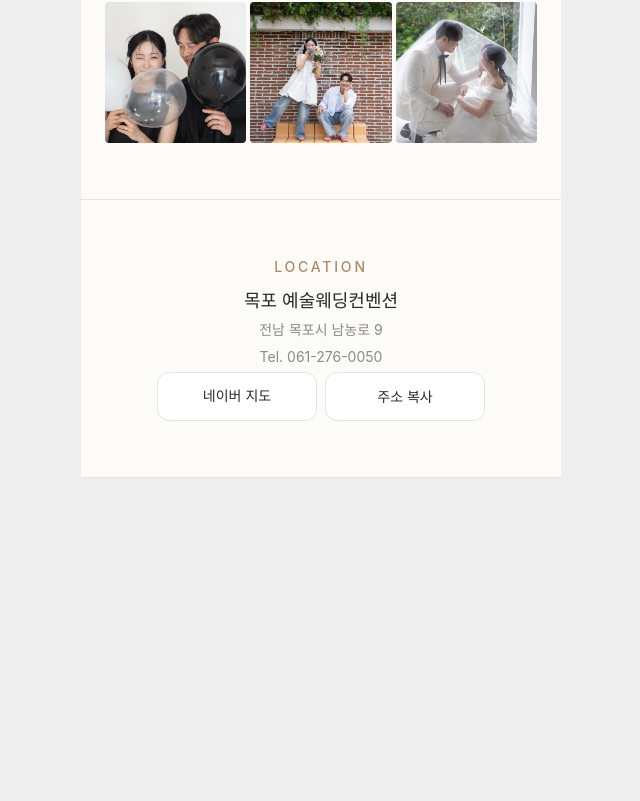
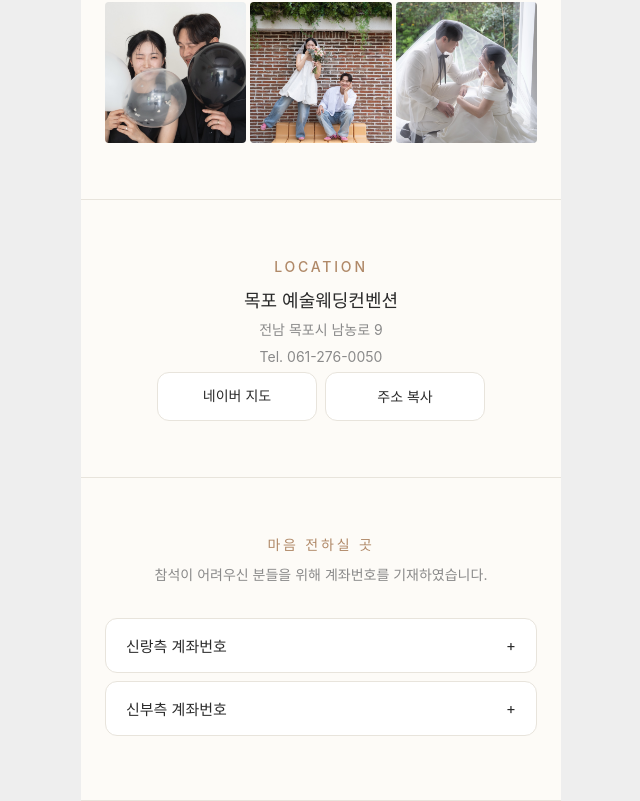
Before and after one commit to syeon2565/mh-yh-wedding, a React (Vite) app: page / in a window 1280 px wide. Shown: the part 2599-3400 px from the top of the page, without its empty margins (319-959 px from the left). Before the commit the page ends 3077 px from the top, so only its background shows below. Built offline with nearby package versions, Linux system fonts and the light colour scheme; a web font is replaced by a local one.

Commit message:
feat: add expandable account info for groom and bride sides

```diff
--- a/src/App.tsx
+++ b/src/App.tsx
@@ -4,6 +4,7 @@ import Profile from "./components/Profile";
 import Calendar from "./components/Calendar";
 import Gallery from "./components/Gallery";
 import Location from "./components/Location";
+import Account from "./components/Account";
 
 const weddingInfo = {
   groom: {
@@ -38,6 +39,7 @@ export default function App() {
       <Calendar date={weddingInfo.date} />
       <Gallery />
       <Location venue={weddingInfo.venue} />
+      <Account />
     </main>
   );
 }
--- /dev/null
+++ b/src/components/Account.tsx
@@ -0,0 +1,56 @@
+import { useState } from "react";
+
+const ACCOUNTS = {
+  groom: [
+    { role: "신랑", name: "김신랑", bank: "국민은행", number: "123-4567-8901" },
+    { role: "아버지", name: "김아버지", bank: "신한은행", number: "110-111-222" },
+  ],
+  bride: [
+    { role: "신부", name: "이신부", bank: "카카오뱅크", number: "3333-01-1234567" },
+    { role: "어머니", name: "박어머니", bank: "우리은행", number: "1002-123-456" },
+  ],
+};
+
+export default function Account() {
+  const [open, setOpen] = useState<"groom" | "bride" | null>(null);
+
+  const toggle = (key: "groom" | "bride") =>
+    setOpen((prev) => (prev === key ? null : key));
+
+  return (
+    <section className="section account">
+      <h2 className="section__title">마음 전하실 곳</h2>
+      <p className="section__subtitle">
+        참석이 어려우신 분들을 위해 계좌번호를 기재하였습니다.
+      </p>
+
+      {(["groom", "bride"] as const).map((key) => (
+        <div key={key} className="account__group">
+          <button
+            type="button"
+            className="account__toggle"
+            onClick={() => toggle(key)}
+            aria-expanded={open === key}
+          >
+            {key === "groom" ? "신랑측 계좌번호" : "신부측 계좌번호"}
+            <span>{open === key ? "−" : "+"}</span>
+          </button>
+          {open === key && (
+            <ul className="account__list">
+              {ACCOUNTS[key].map((a) => (
+                <li key={a.number} className="account__item">
+                  <span>
+                    {a.role} {a.name}
+                  </span>
+                  <span>
+                    {a.bank} {a.number}
+                  </span>
+                </li>
+              ))}
+            </ul>
+          )}
+        </div>
+      ))}
+    </section>
+  );
+}
--- a/src/styles/global.css
+++ b/src/styles/global.css
@@ -270,3 +270,35 @@ button {
   text-decoration: none;
   display: inline-block;
 }
+
+/* Account */
+.account__group {
+  margin-bottom: 8px;
+}
+.account__toggle {
+  width: 100%;
+  display: flex;
+  justify-content: space-between;
+  align-items: center;
+  padding: 16px 20px;
+  background: var(--card);
+  color: var(--fg);
+  border: 1px solid var(--line);
+  border-radius: var(--radius);
+  font-size: 15px;
+}
+.account__list {
+  list-style: none;
+  padding: 0;
+  margin: 8px 0 0;
+}
+.account__item {
+  display: flex;
+  justify-content: space-between;
+  padding: 12px 20px;
+  font-size: 14px;
+  background: var(--card);
+  border: 1px solid var(--line);
+  border-radius: var(--radius);
+  margin-bottom: 4px;
+}
```
